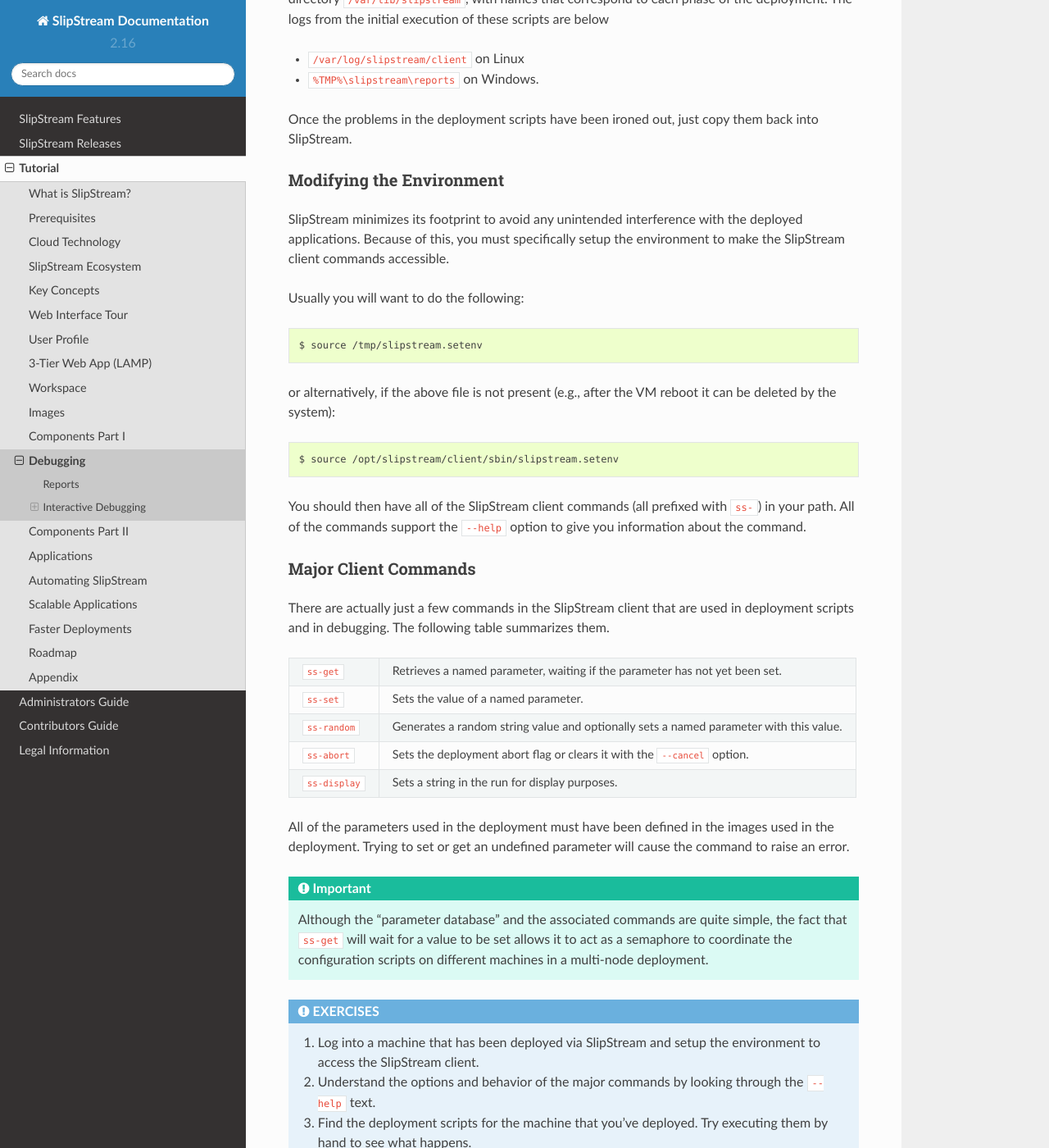
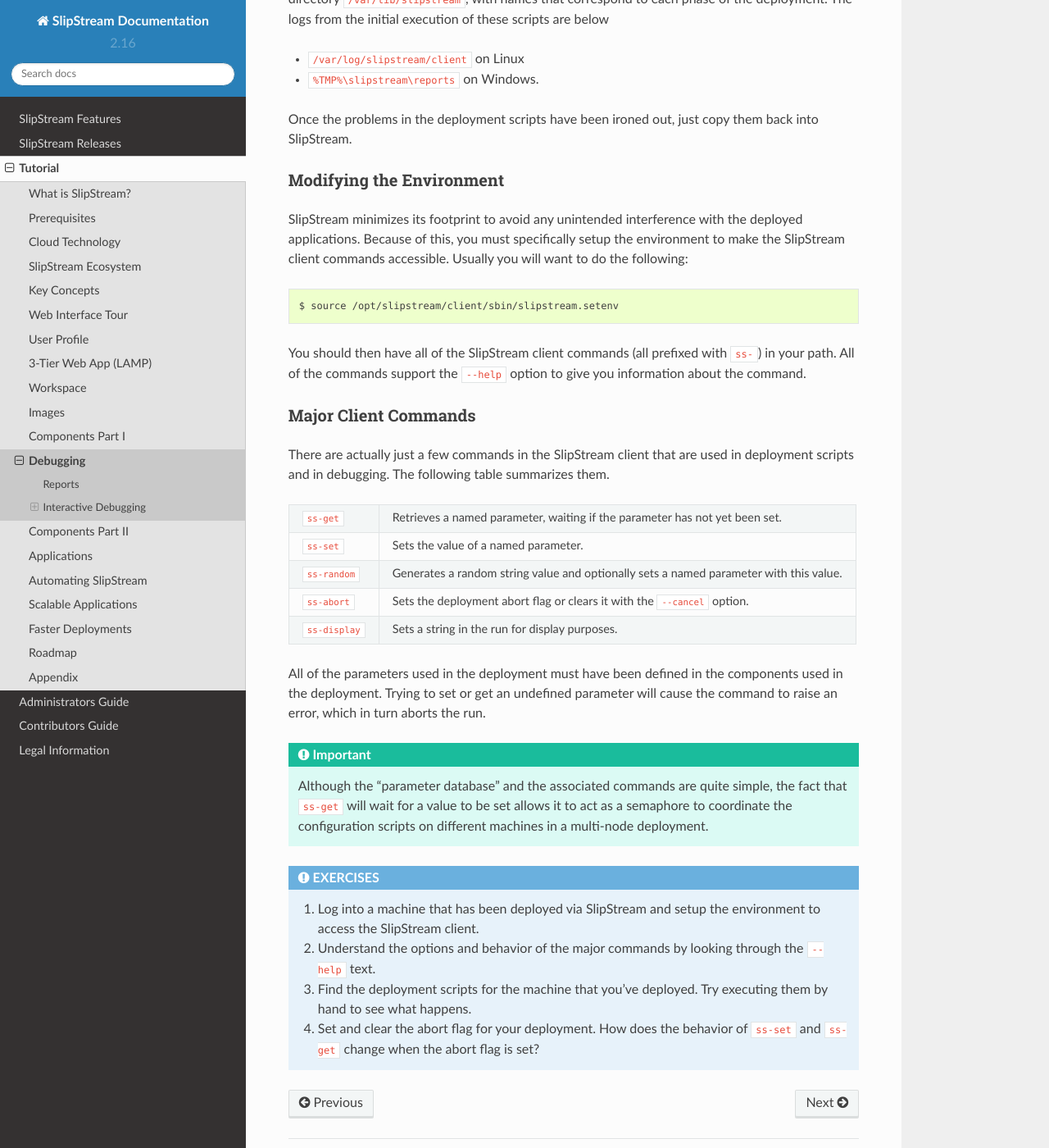
Before and after one commit to slipstream/SlipStreamDocumentation, a Sphinx documentation site: the page built from docs/advanced_tutorial/debugging.rst, in a window 1280 px wide and 1400 px high, scrolled down 1092 px. Shown: the whole window at 82% size. Built offline with Sphinx 7.4.7 and the Read the Docs theme 2.0.0, drawn with Linux system fonts in a browser that asks for light colours.

Commit message:
minor corrections.

```diff
--- a/docs/advanced_tutorial/debugging.rst
+++ b/docs/advanced_tutorial/debugging.rst
@@ -60,14 +60,7 @@
 SlipStream minimizes its footprint to avoid any unintended
 interference with the deployed applications.  Because of this, you
 must specifically setup the environment to make the SlipStream client
-commands accessible.
-
-Usually you will want to do the following::
-
-    $ source /tmp/slipstream.setenv
-
-or alternatively, if the above file is not present (e.g., after the VM
-reboot it can be deleted by the system)::
+commands accessible.  Usually you will want to do the following::
 
     $ source /opt/slipstream/client/sbin/slipstream.setenv
 
@@ -98,8 +91,9 @@
 +----------------+------------------------------------------------------+
 
 All of the parameters used in the deployment must have been defined in
-the images used in the deployment. Trying to set or get an undefined
-parameter will cause the command to raise an error.
+the components used in the deployment. Trying to set or get an undefined
+parameter will cause the command to raise an error, which in turn aborts the
+run.
 
 .. important::
 
```
